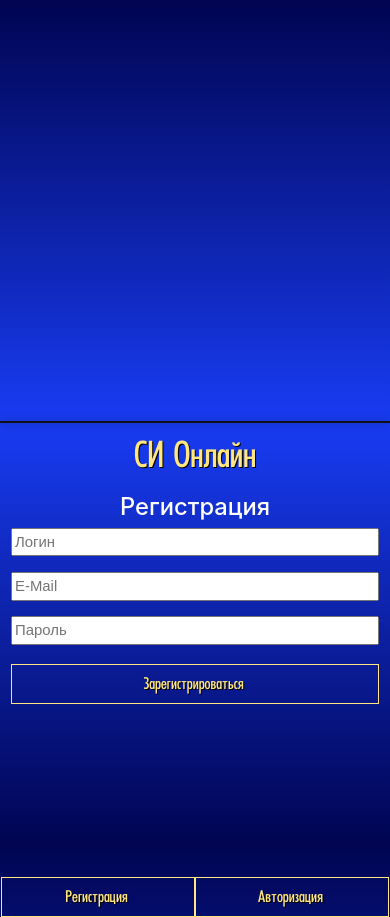
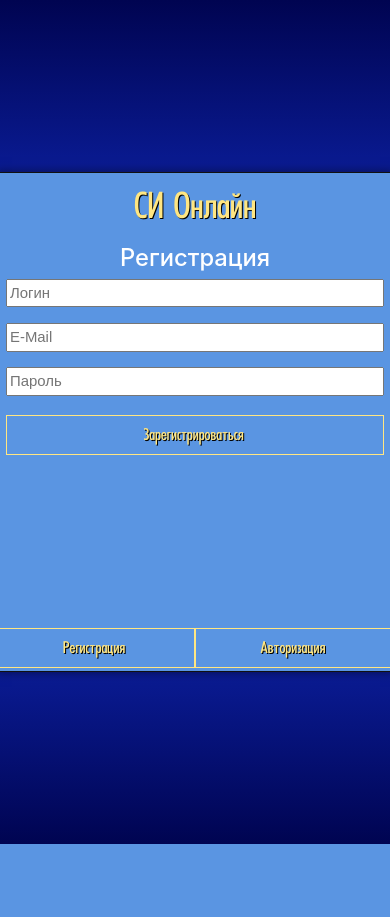
Before and after one commit to gurland/SIGame_web, a Flask app: page /authentication in a window 390 px wide. After the commit the page ends 844 px from the top, so only its background shows below. Run offline with Flask 2, Linux system fonts and the light colour scheme; some libraries are stand-ins or nearby versions.

Commit message:
Fix position bug

```diff
--- a/app/static/css/custom.css
+++ b/app/static/css/custom.css
@@ -14,7 +14,7 @@
     border: 1px solid #111;
     box-shadow: 0 0 10px rgba(0,0,0,.5);
 
-    position:absolute; /*it can be fixed too*/
+    /*position:absolute; !*it can be fixed too*!*/
     left:0; right:0;
     top:0; bottom:0;
     margin:auto;
@@ -928,6 +928,13 @@
         position: relative;
     }
 
+    .container{
+        width: 100%;
+        height: 100%;
+        margin: 0px;
+        padding: 0px;
+    }
+
 
     #main-block{
         /*width: 100%;*/
```
